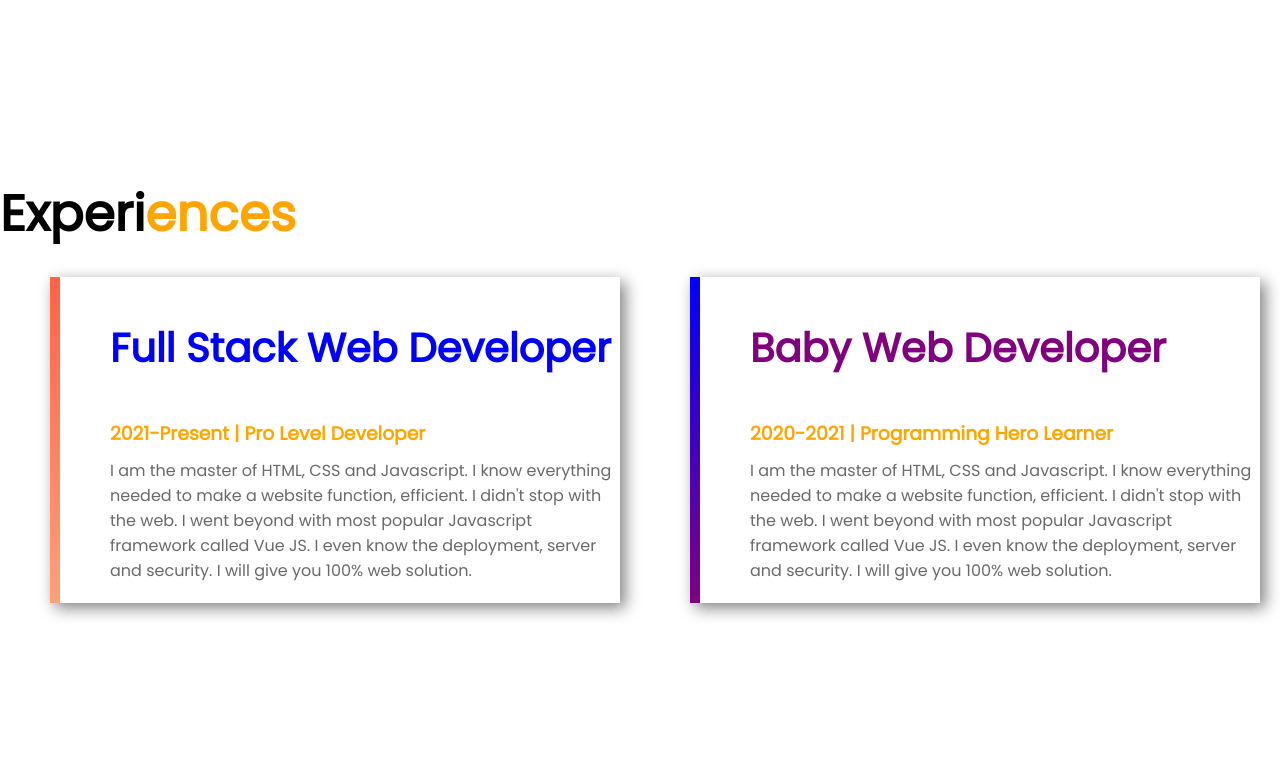
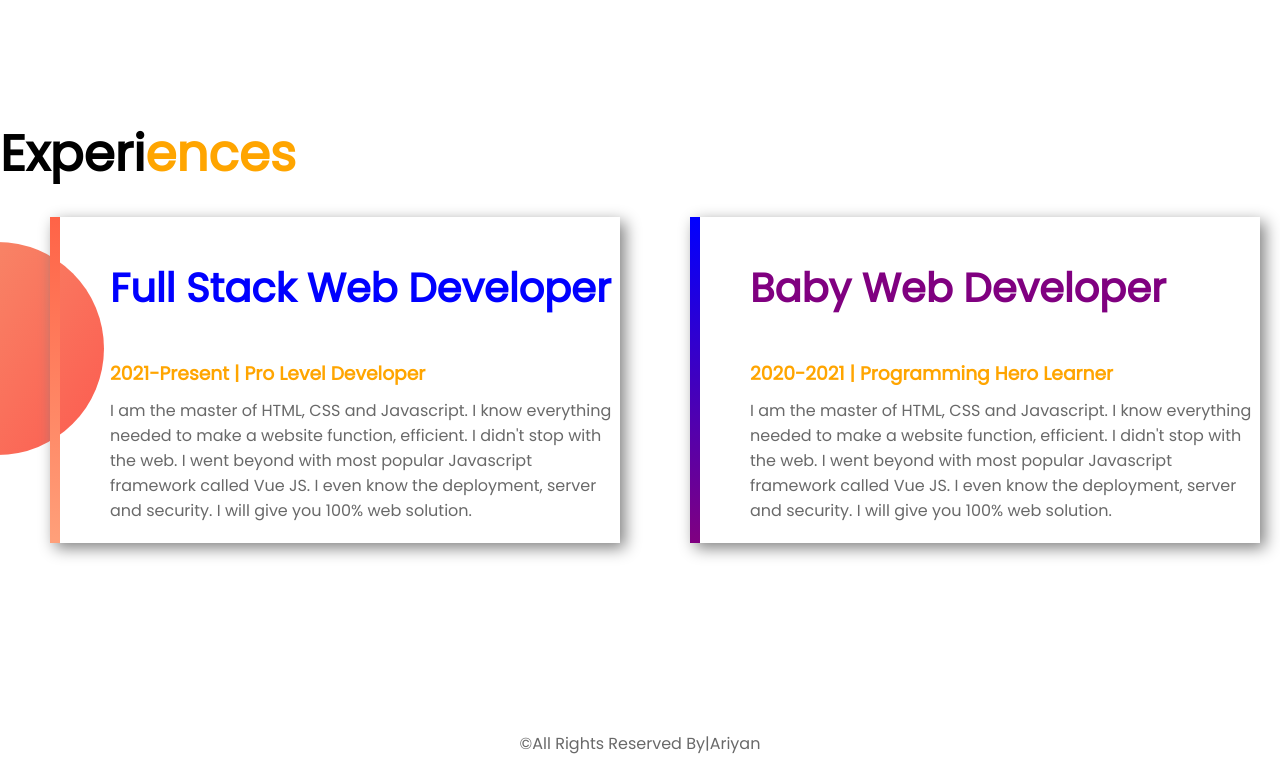
Before and after one commit to Rashedwindows/Portfolio-website-3, a plain HTML site: page index.html in a window 1280 px wide. Shown: the part 1216-1999 px from the top of the page. After the commit the page ends 1972 px from the top, so only its background shows below. Drawn offline with Linux system fonts and the light colour scheme.

Commit message:
finished

```diff
--- a/index.html
+++ b/index.html
@@ -108,6 +108,9 @@
     </section>
 
 
+    <footer>
+        <p>&copy;All Rights Reserved By|Ariyan</p>
+    </footer>
 
 
 </body>
--- a/style.css
+++ b/style.css
@@ -17,7 +17,7 @@ body{
 
 section{
 
-    margin-bottom: 180px;
+    margin-bottom: 150px;
 }
 
 
@@ -29,6 +29,7 @@ section{
     width: 50%;
     margin-left: 75px;
     margin-right: 20px;
+
 }
 
 .half-part img{
@@ -93,6 +94,17 @@ section{
     margin-right: 116px;
 }
 
+
+.exp{
+
+    background-image: url(images/exp-bg.png);
+    background-repeat: no-repeat;
+    background-position: left;
+
+
+}
+
+
 .exp h1{
 
     font-size: 50px;
@@ -107,6 +119,7 @@ section{
     margin-left: 50px;
     padding-left: 50px;
     padding-bottom: 20px;
+    margin-bottom: 3%;
 }
 
 .bg h1{
@@ -140,3 +153,9 @@ section{
     border-image: linear-gradient(blue,purple);
     border-image-slice: 1;
 }
+
+footer p{
+
+    text-align: center;
+    color:dimgray;
+}
```
